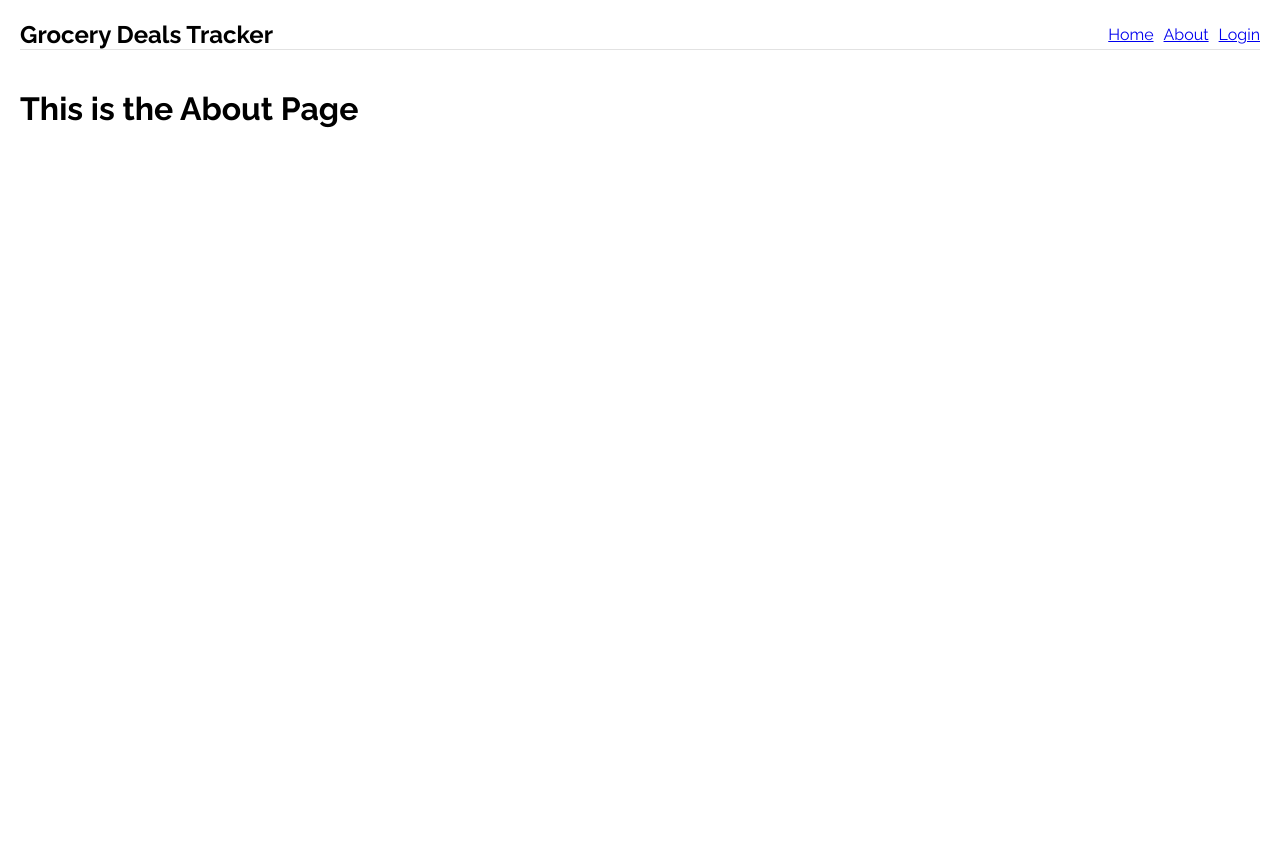
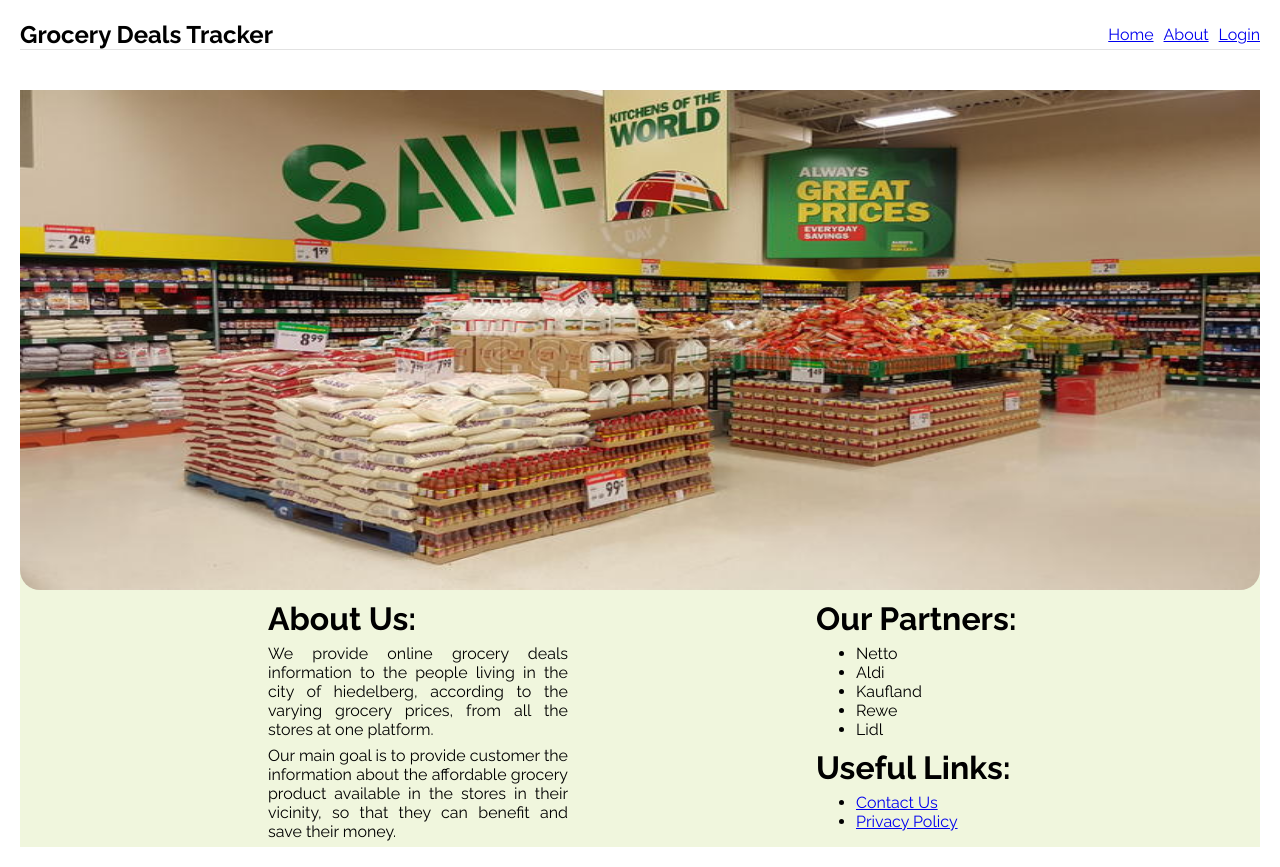
Before and after one commit to the-achievers-SRH/grocery-deals, a React (Create React App) app: page /about in a window 1280 px wide. Before the commit the page ends 800 px from the top, so only its background shows below. Built offline with nearby package versions, Linux system fonts and the light colour scheme.

Commit message:
Implemented About Us Page Design

```diff
--- /dev/null
+++ b/src/Components/About/About.css
@@ -0,0 +1,35 @@
+.full-page{
+    background-color: #F0F6DD;
+    height: 757px;
+    display: block;
+}
+.image{
+    border-end-start-radius: 20px;
+    border-end-end-radius: 20px;
+    width: 100%;
+    display: block;
+    height: 500px;
+}
+
+.header{
+    align-items: center;
+}
+
+.aligment{
+    float: left;
+    width: 300px;
+    padding-left: 20%;
+    padding-top: 10px;
+}
+
+.text{
+    align-items: center;
+}
+
+.text-aling{
+    text-align: justify;
+}
+
+.text-space{
+    height: 7px;
+}
--- a/src/Components/About/About.jsx
+++ b/src/Components/About/About.jsx
@@ -1,9 +1,71 @@
+import React from 'react';
+import './About.css'
+
+import image from './../../assets/Aboutus1.jpg'
 const About = () => {
-    return (
-        <div>
-            <h1>This is the About Page</h1>
+return (
+<div  className='full-page'>
+    <div>
+            <img src={image} className="image" />
         </div>
-    )
+        <div className="text">
+
+        <div className='aligment'>
+            <div className="text-aling">
+                <h1 className="header"> About Us:</h1>
+                <p><div className="text-space"></div>
+                    We provide online grocery deals information to the people living in the city of hiedelberg,
+                    according to the varying grocery prices, from all the stores at one platform.
+                </p>
+                <div className="text-space"></div>
+                <p>
+                Our main goal
+                    is to provide customer the information about the affordable grocery product available in the
+                    stores in their vicinity, so that they can benefit and save their money.
+                </p>
+            </div>
+        </div>
+        <div className='aligment'>
+            <div>
+                <h1 className="header"> Our Partners:</h1>
+                <div className="text-space"></div>
+                <ul>
+                    <li>
+                        Netto
+                    </li>
+                    <li>
+                        Aldi
+                    </li>
+                    <li>
+                        Kaufland
+
+                    </li>
+                    <li>
+                        Rewe
+                    </li>
+                    <li>
+                        Lidl
+                    </li>
+                </ul>
+            </div>
+        </div>
+        <div className='aligment'>
+            <div>
+                <h1 className="header"> Useful Links:</h1>
+                <div className="text-space"></div>
+                <ul>
+                    <li>
+                        <a href='#'>Contact Us</a>
+                    </li>
+                    <li>
+                        <a href='#'>Privacy Policy</a>
+                    </li>
+                </ul>
+            </div>
+        </div>
+    </div>
+</div>
+)
 }
 
 export default About;
```
Also changed, not shown: src/assets/Aboutus1.jpg (added).
